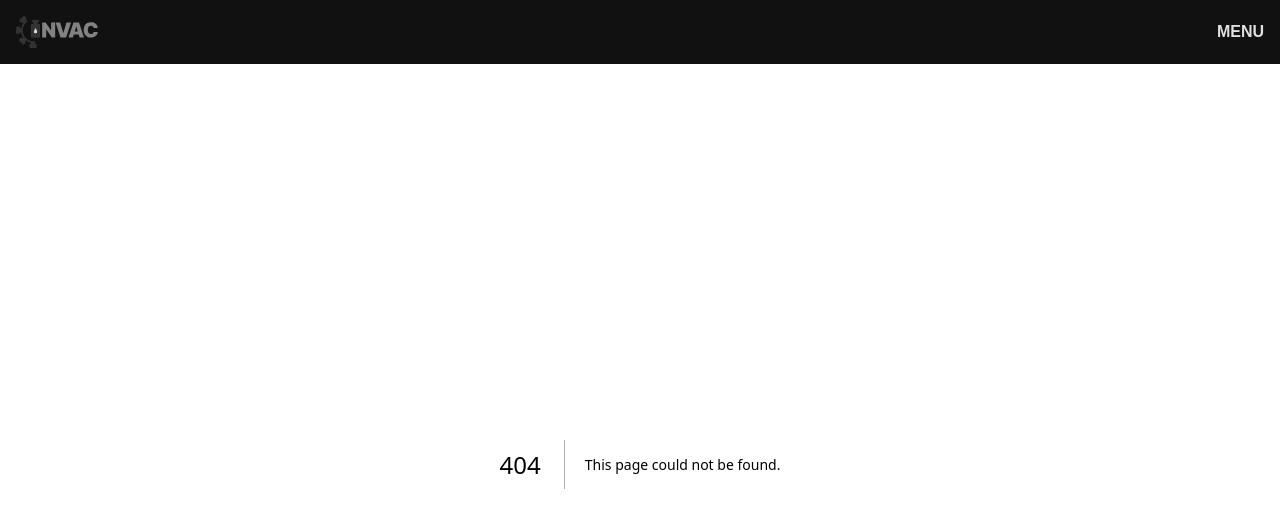
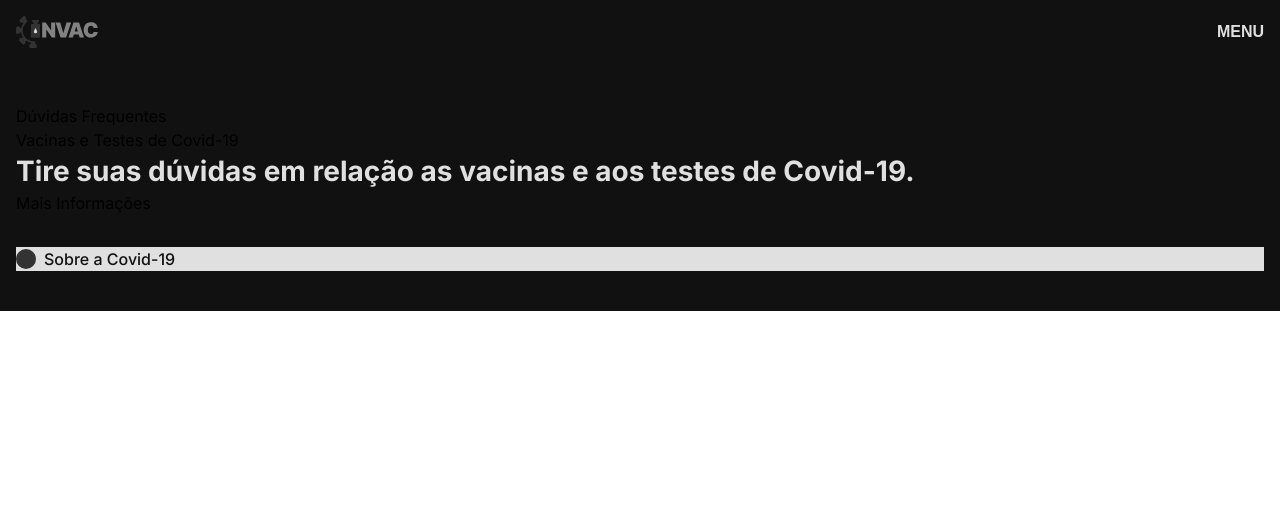
Before and after one commit to webico/invac-df, a Next.js app: page /faq in a window 1280 px wide. Before the commit this address had no page. Shown: the top 528 px of the page. Built offline with nearby package versions, Linux system fonts and the light colour scheme.

Commit message:
feat: início do desenvolvimento das FAQs

```diff
--- a/components/Navbar.js
+++ b/components/Navbar.js
@@ -17,11 +17,11 @@ const Navbar = () => {
         <div className="menu">
           <nav>
             <ul>
-              <li><Link href='#' className="menu__item">Página Inicial</Link></li>
-              <li><Link href='#' className="menu__item">Agendamento</Link></li>
-              <li><Link href='#' className="menu__item">Consulta</Link></li>
-              <li><Link href='#' className="menu__item">Dados Vacinais</Link></li>
-              <li><Link href='#' className="menu__item">Dúvidas Frequentes</Link></li>
+              <li><Link href='#' className="menu__item btn-secundario">Página Inicial</Link></li>
+              <li><Link href='#' className="menu__item btn-secundario">Agendamento</Link></li>
+              <li><Link href='#' className="menu__item btn-secundario">Consulta</Link></li>
+              <li><Link href='#' className="menu__item btn-secundario">Dados Vacinais</Link></li>
+              <li><Link href='#' className="menu__item btn-secundario">Dúvidas Frequentes</Link></li>
             </ul>
           </nav>
 
--- /dev/null
+++ b/pages/faq.js
@@ -0,0 +1,38 @@
+import Head from 'next/head';
+import Link from 'next/link';
+
+const Faq = () => {
+  return (
+    <>
+      <Head>
+        <title>INVAC DF - Dúvidas Frequentes</title>
+        {/* <meta name="description" content="Generated by create next app" /> */}
+        <meta name="viewport" content="width=device-width, initial-scale=1" />
+        <link rel="icon" href="/favicon.ico" />
+      </Head>
+
+
+      {/* SEÇÃO INICIAL */}
+      <main className='main'>
+        <div className="container">
+          <div className='main__subtitulo'>
+            <p className='subtitulo__bold'>Dúvidas Frequentes</p>
+            <p>Vacinas e Testes de Covid-19</p>
+          </div>
+
+          <div className='main-call'>
+            <h1 className='main__titulo'>Tire suas dúvidas em relação as vacinas e aos testes de Covid-19.</h1>
+
+            <div className="main-cta">
+              <span className='main-cta__span'>Mais Informações</span>
+              <Link href='#' className='btn-secundario main__btn'>Sobre a Covid-19</Link>
+            </div>
+          </div>
+        </div>
+      </main>
+
+    </>
+  );
+};
+
+export default Faq;
--- a/pages/index.js
+++ b/pages/index.js
@@ -44,7 +44,7 @@ export default function Home() {
     <>
       <Head>
         <title>INVAC - DF</title>
-        <meta name="description" content="Generated by create next app" />
+        {/* <meta name="description" content="Generated by create next app" /> */}
         <meta name="viewport" content="width=device-width, initial-scale=1" />
         <link rel="icon" href="/favicon.ico" />
       </Head>
@@ -146,7 +146,7 @@ export default function Home() {
         <div className="container">
           <h2>Dúvidas sobre a vacina?</h2>
           <p>Separamos todas as frequentes dúvidas  que as pessoas possuem sobre a vacina e respondemos para que você se manter informado!</p>
-          <Link href='#' className='btn-principal'>Dúvidas frequentes</Link>
+          <Link href='/faq' className='btn-principal'>Dúvidas frequentes</Link>
         </div>
       </section>
 
--- a/scss/GlobalStyles.scss
+++ b/scss/GlobalStyles.scss
@@ -58,8 +58,44 @@ button {
   font-weight: $semi;
 }
 
+.btn-secundario {
+  font-weight: $medium;
+  display: flex;
+  align-items: center;
+
+  //temporario
+  &::before {
+    content: '';
+    width: 20px;
+    height: 20px;
+    border-radius: 50%;
+    background: var(--500);
+    margin-right: .5rem;
+  }
+
+}
+
 .container {
   padding: 0 1rem;
+}
+
+.main {
+  padding: 2.5rem 0;
+  background: var(--600);
+  margin-bottom: 2.5rem;
+
+  .main__titulo {
+    font-weight: $bold;
+    font-size: 1.75rem;
+    line-height: 1.4;
+    color: var(--100);
+  }
+
+  .main__btn {
+    margin-top: 2rem;
+    background: var(--100);
+    color: var(--600);
+  }
 }
 
 .page {
```
Also changed, not shown: scss/_Index.scss (+0 -20 lines), scss/parts/_navbar.scss (+0 -13 lines), css/GlobalStyles.min.css, 1 other file (tests, documents, lock files or other folders).
